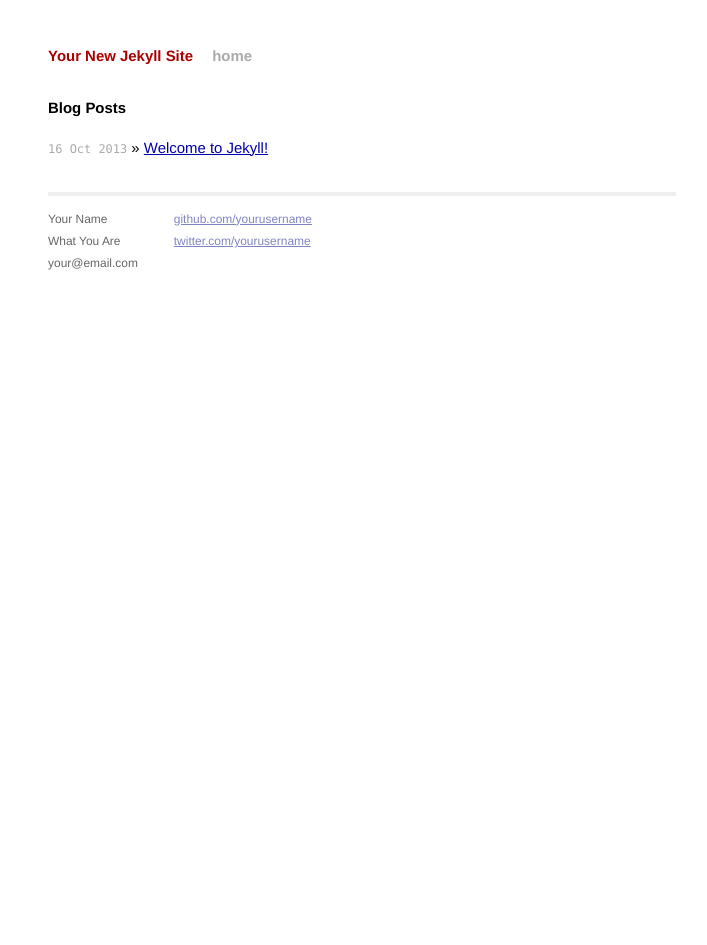
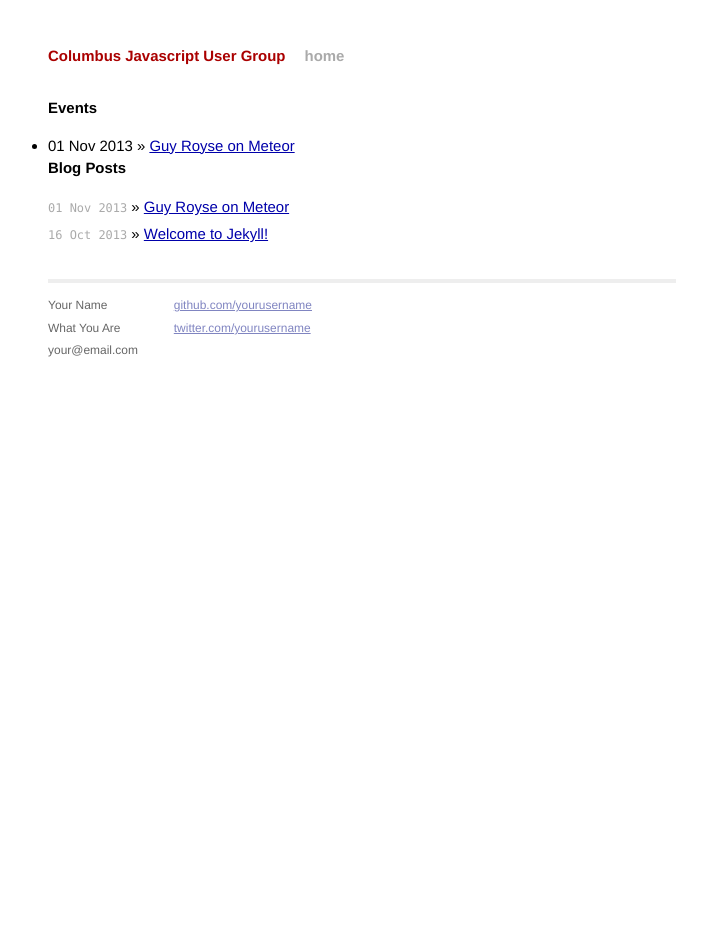
Before and after one commit to columbusjs/columbusjs.github.io, a Jekyll site: the page built from index.html, in a window 1280 px wide. Shown: the whole page, without its empty margins (278-985 px from the left). Built offline with Jekyll 4.4.1, drawn with Linux system fonts in a browser that asks for light colours; Markdown is read by kramdown in place of the engine named in the settings.

Commit message:
Added events category as well as an iterator in index.html for events.

```diff
--- a/_config.yml
+++ b/_config.yml
@@ -1,3 +1,3 @@
-name: Your New Jekyll Site
+name: Columbus Javascript User Group
 markdown: redcarpet
 pygments: true
--- a/_layouts/default.html
+++ b/_layouts/default.html
@@ -11,7 +11,6 @@
 
         <!-- Custom CSS -->
         <link rel="stylesheet" href="/css/main.css">
-
     </head>
     <body>
 
--- /dev/null
+++ b/events/_posts/2013-11-01-guy-royse.markdown
@@ -0,0 +1,11 @@
+---
+layout: event
+title: "Guy Royse on Meteor"
+tagline: "MeteorJS: Like a shooting star"
+date: 2013-11-01 19:00:00
+categories: javascript meteor
+---
+
+Guy Royse will speak on meteor.
+
+Lorem ipsum dolor sit amet, consectetur adipiscing elit. Nam accumsan cursus dolor, eget elementum elit gravida vitae. Donec interdum, risus quis viverra malesuada, felis justo egestas turpis, nec blandit sapien nibh et velit. Suspendisse potenti. Mauris placerat, erat non fringilla consectetur, risus mauris porta dolor, sed congue eros arcu in metus. Donec volutpat sollicitudin tellus, auctor semper dolor lobortis a. Duis a sodales diam. Quisque id nulla erat. Nullam in consequat purus. Nunc tempus tincidunt lectus, ut laoreet justo mattis ultricies. Fusce elementum eu justo non volutpat. Praesent vitae magna et augue sagittis pretium. In non viverra magna. Morbi at ante porta, tincidunt ligula quis, suscipit tortor.
--- a/index.html
+++ b/index.html
@@ -3,11 +3,21 @@ layout: default
 title: Your New Jekyll Site
 ---
 
+
 <div id="home">
+
+  <h1>Events</h1>
+  <ul class='events'>
+    {% for event in site.categories.events %}
+      <li><span>{{ event.date | date_to_string }}</span> &raquo; <a href="{{ event.url }}">{{ event.title }}</a></li>
+    {% endfor %}
+  </ul>
+
   <h1>Blog Posts</h1>
   <ul class="posts">
     {% for post in site.posts %}
       <li><span>{{ post.date | date_to_string }}</span> &raquo; <a href="{{ post.url }}">{{ post.title }}</a></li>
     {% endfor %}
   </ul>
+
 </div>
```
Also changed, not shown: _layouts/event.html (added, +10 -0 lines).
